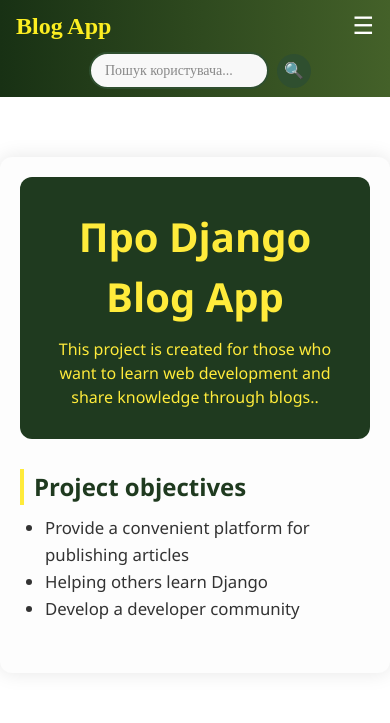
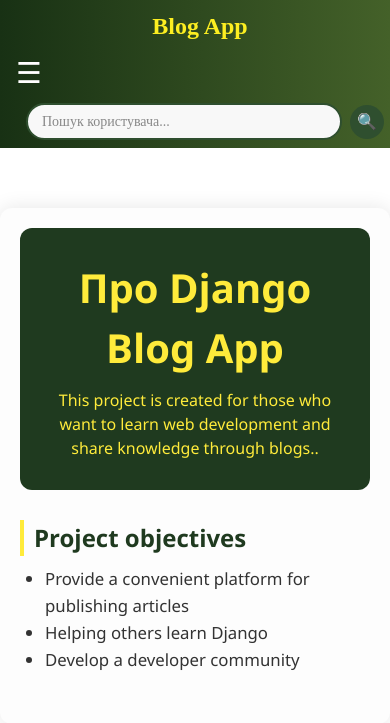
Before and after one commit to yehor228-web/-blog-api, a Django app: page /about/ in a window 390 px wide. Shown: the top 723 px of the page. Run offline with Django 5.2, Linux system fonts and the light colour scheme; the visitor is signed in with stand-in values (Sample User, id 1).

Commit message:
saveting

```diff
--- a/static/css/style.css
+++ b/static/css/style.css
@@ -153,33 +153,92 @@
     cursor: pointer;
 }
 
-/* Меню-гамбургер для мобільних */
+/* Базова стилізація */
+.nav {
+    display: flex;
+    align-items: center;
+    justify-content: space-between;
+    padding: 0.5rem 1rem;
+    background-color: #333;
+    color: white;
+    flex-wrap: wrap;
+}
+
+.nav-title {
+    margin: 0;
+    font-size: 1.5rem;
+}
+
+.nav-links {
+    display: flex;
+    gap: 1rem;
+    list-style: none;
+    padding: 0;
+    margin: 0;
+    flex-wrap: wrap;
+}
+
+.nav-links li a {
+    color: white;
+    text-decoration: none;
+    padding: 0.3rem 0.5rem;
+    display: block;
+    text-align: center;
+}
+
+.nav-links li a:hover {
+    background-color: #555;
+    border-radius: 4px;
+}
+
+/* Пошук */
+.nav-search {
+    display: flex;
+    gap: 0.2rem;
+}
+
+.nav-search input {
+    padding: 0.3rem 0.5rem;
+    border-radius: 4px;
+    border: none;
+}
+
+.nav-search button {
+    padding: 0.3rem 0.5rem;
+    border-radius: 4px;
+    border: none;
+    cursor: pointer;
+}
+
+/* Гамбургер для мобільних */
 .nav-toggle {
     display: none;
 }
 
 .nav-toggle-label {
     display: none;
-    font-size: 1.5rem;
+    font-size: 1.8rem;
     cursor: pointer;
 }
 
-/* Адаптивність */
-@media (max-width: 768px) {
+/* Адаптивність для телефонів та планшетів */
+@media (max-width: 1024px) {
     .nav-links {
         display: none;
         flex-direction: column;
         width: 100%;
         margin-top: 0.5rem;
+        background-color: #333;
     }
 
     .nav-links li {
-        text-align: center;
+        width: 100%;
     }
 
     .nav-search {
         width: 100%;
         justify-content: center;
+        margin-top: 0.5rem;
     }
 
     .nav-toggle-label {
@@ -188,6 +247,28 @@
 
     .nav-toggle:checked + .nav-toggle-label + .nav-links {
         display: flex;
+    }
+}
+
+/* Для дуже маленьких екранів (портрет мобільного) */
+@media (max-width: 480px) {
+    .nav {
+        flex-direction: column;
+        align-items: stretch;
+    }
+
+    .nav-title {
+        text-align: center;
+        margin-bottom: 0.5rem;
+    }
+
+    .nav-search input {
+        flex: 1;
+        width: 70%;
+    }
+
+    .nav-search button {
+        flex-shrink: 0;
     }
 }
 /* ====== MOBILE FIX ====== */
```
